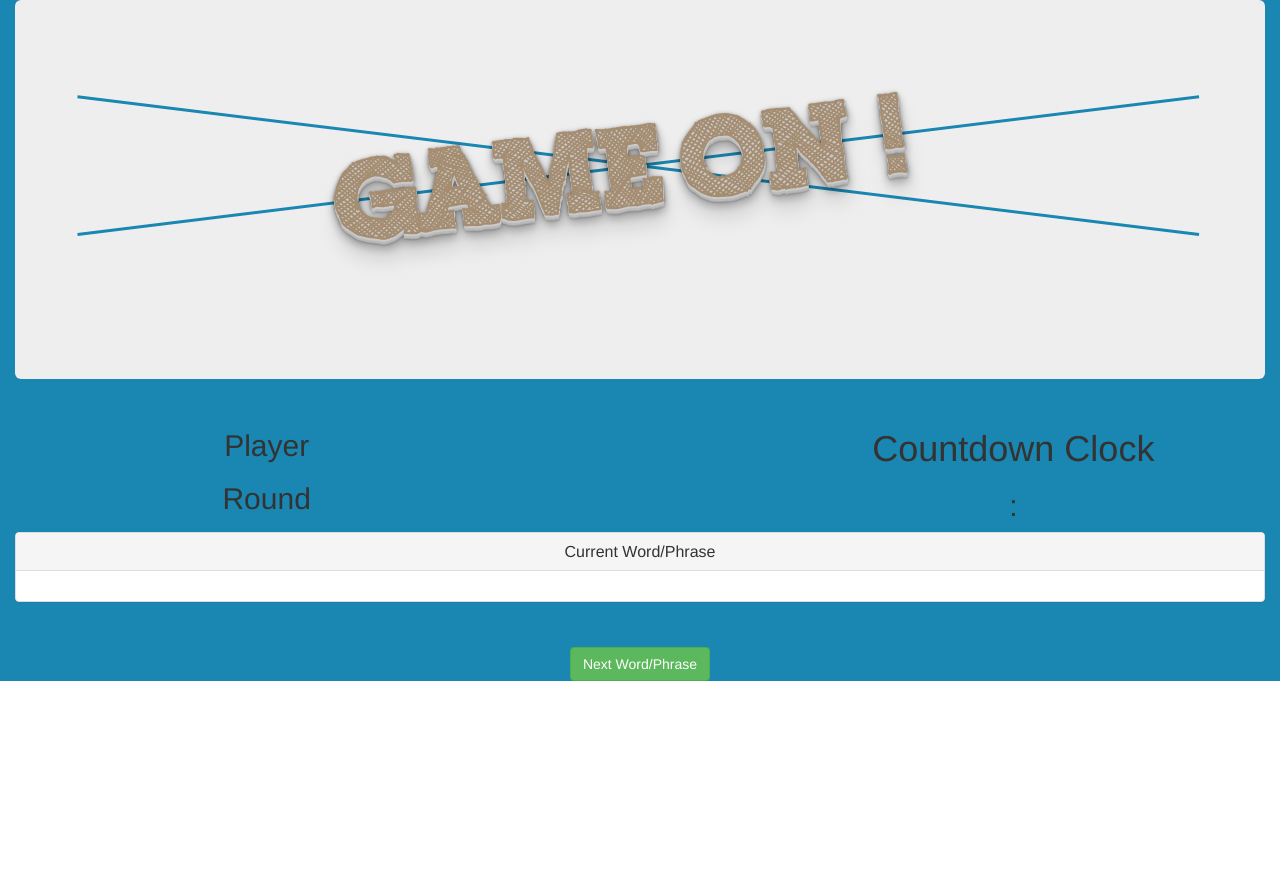
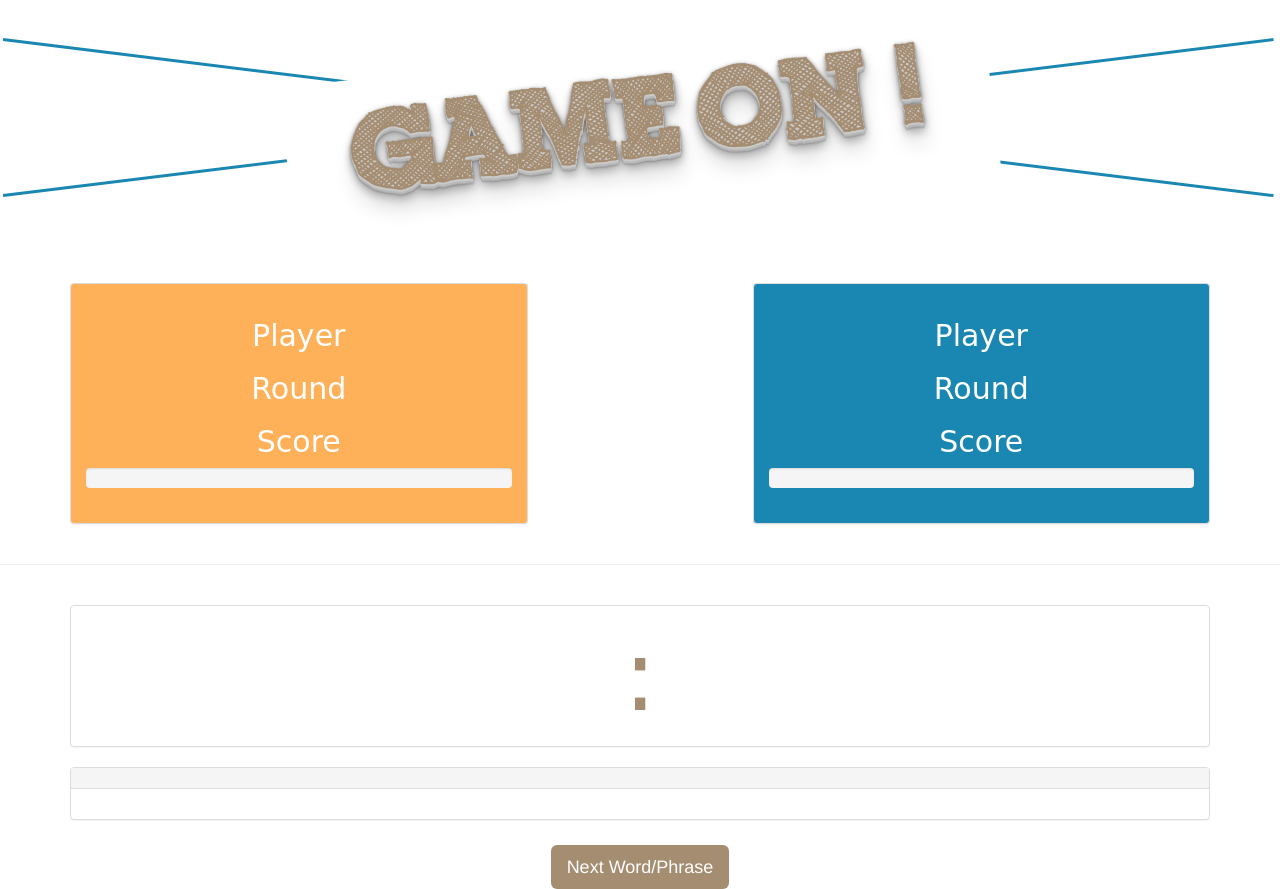
Before and after one commit to oregonized44/CatchPhrase, a plain HTML site: page game-play.html in a window 1280 px wide. Before the commit the page ends 800 px from the top, so only its background shows below. Drawn offline with nearby package versions, Linux system fonts and the light colour scheme; a web font is replaced by a local one.

Commit message:
add redesigned game play

```diff
--- a/css/styles.css
+++ b/css/styles.css
@@ -24,7 +24,7 @@ input {
 h1.title-font {
   font-family: 'Cabin Sketch', cursive;
   transform: rotate(-7deg);
-  font-size: 3.5em;
+  font-size: 5em;
   color: #A58D72;
   text-align: center;
   padding-top: 30px;
@@ -101,7 +101,7 @@ h2.title-font {
 }
 
 /*Full width and center everything*/
-.container {
+.container.home-container {
   text-align: center;
   width: 100%;
   background-color: #1A87B2;
@@ -113,9 +113,9 @@ ul {
 }
 
 /*Try to change dropdown button color*/
-select.btn {
+/*select.btn {
   background-color: red;
-}
+}*/
 
 /*Spacing between buttons*/
 button {
@@ -129,6 +129,61 @@ button {
    width: 67%;
    display: inline-block;
    margin-top: 30px;
+}
+
+/*Player Panels*/
+#player1-panel {
+  background-color: #FFB159;
+  text-align:center;
+  color:white;
+  font-weight: bold;
+  font-size: 22px;
+  font-family: 'Cabin Sketch', cursive;
+}
+#player2-panel {
+  background-color: #1A87B2;
+  text-align:center;
+  color: #fff;
+  font-weight: bold;
+  font-size: 22px;
+  font-family: 'Cabin Sketch', cursive;
+}
+
+/*Progress bar color*/
+.progress-bar.progress-bar-striped.progress-bar-team1 {
+  background-color: #1A87B2;
+}
+.progress-bar.progress-bar-striped.progress-bar-team2 {
+  background-color: #FFB159;
+}
+
+/*Timer and Phrase text and color*/
+h2#timer-text {
+  font-size: 100px;
+  text-align:center;
+  color: #A58D72;
+  font-family: 'Cabin Sketch', cursive;
+}
+div#phrase-text {
+  font-size: 100px;
+  text-align:center;
+  color: #A58D72;
+  font-family: 'Cabin Sketch', cursive;
+}
+
+
+/*Color switch on turn*/
+.panel-heading.team1 {
+  background-color: #FFB159;
+}
+.panel-heading.team1 {
+  background-color: #1A87B2;
+}
+
+button#next-word {
+  background-color: #A58D72;
+  border: #A58D72;
+  color: #fff;
 }
 /*
 COLOR SCHEME
--- a/game-play.html
+++ b/game-play.html
@@ -4,24 +4,65 @@
     <meta charset="utf-8">
     <link rel="stylesheet" href="http://maxcdn.bootstrapcdn.com/bootstrap/3.3.6/css/bootstrap.min.css">
     <link href="css/styles.css" rel="stylesheet" type="text/css">
+    <link href='https://fonts.googleapis.com/css?family=Cabin+Sketch' rel='stylesheet' type='text/css'>
     <title>Catch Phrase</title>
   </head>
   <body>
+    <!-- Title -->
+    <h1 class="title-font"><span class="white-background">&nbsp;&nbsp;Game On!</span></h1>
     <div class="container">
-      <div class="jumbotron">
-        <h1 class="title-font">Game On!</h1>
+      <div class="row">
+
+        <!-- Player 1 Panel -->
+        <div class="col-sm-5" >
+          <div class="panel panel-default" id="player1-panel">
+            <div class="panel-body">
+              <h2><span id="team1-name"></span></h2>
+              <h2>Player <span id="active-player"></span></h2>
+              <h2>Round <span id="round-num"></span></h2>
+              <h2>Score <span id="team1-score"></span></h2>
+              <div class="progress">
+                <div class="progress-bar progress-bar-striped progress-bar-team1" id="player1-progress-bar" role="progressbar" aria-valuenow="5" aria-valuemin="0" aria-valuemax="5">
+                  <span id="team1-score"></span>
+                </div>
+              </div>
+            </div>
+          </div>
+        </div>
+
+        <!-- Player 2 Panel -->
+        <div class="col-sm-5 col-sm-offset-2">
+          <div class="panel panel-default" id="player2-panel">
+            <div class="panel-body">
+              <h2><span id="team2-name"></span></h2>
+              <h2>Player <span id="active-player"></span></h2>
+              <h2>Round <span id="round-num"></span></h2>
+              <h2>Score <span id="team2-score"></span></h2>
+              <div class="progress">
+                <div class="progress-bar progress-bar-striped progress-bar-team2" id="player2-progress-bar" role="progressbar" aria-valuenow="5" aria-valuemin="0" aria-valuemax="5">
+                  <span id="team1-score"></span>
+                </div>
+              </div>
+            </div>
+          </div>
+        </div>
       </div>
+    </div>
+    <hr>
+
+    <div class="container">
       <div class="row">
-        <div class="col-sm-5">
-          <h2><span id="active-team"></span></h2>
-          <h2>Player <span id="active-player"></span></h2>
-          <h2>Round <span id="round-num"></span></h2>
-        </div>
-        <div class="col-sm-5 col-sm-offset-2">
-          <h1>Countdown Clock</h1>
+        <div class="col-sm-12">
           <div id="clockdiv">
             <div>
-              <h2><span class="minutes"></span>:<span class="seconds"></span></h2>
+              <h2 id="timer-text">
+                <div class="panel panel-default">
+                  <div class="panel-body">
+                    <span class="minutes"></span>:
+                    <span class="seconds"></span>
+                  </div>
+                </div>
+              </h2>
             </div>
           </div>
         </div>
@@ -32,24 +73,20 @@
         <div class="col-sm-12">
           <div class="panel panel-default">
             <div class="panel-heading">
-              <h3 class="panel-title">Current Word/Phrase</h3>
             </div>
-            <!-- <div class="panel-heading hidden">
-              <h3 class="panel-title">Verbal/Gesture</h3>
-            </div> -->
-            <div class="panel-body">
+            <div class="panel-body" id="phrase-text">
               <span id="phrase-display"><span>
             </div>
           </div>
-          <button id="next-word" class="btn btn-success" type="button" name="NextWord">Next Word/Phrase</button>
+          <button id="next-word" class="btn btn-lg  center-block" type="button" name="NextWord">Next Word/Phrase</button>
         </div>
       </div>
     </div>
 
     <script src="https://code.jquery.com/jquery-1.12.0.min.js"></script>
     <script src="js/scripts.js"></script>
-    <script src="js/businessLogic.js"></script>
-    <script src="js/gameplay.js"></script>
-
+    <!-- <script src="js/businessLogic.js"></script>
+    <script src="js/gamePlay.js"></script> -->
+<!-- HERE IS A COMMENT -->
   </body>
 </html>
```
Also changed, not shown: end-game.html (+1 -1 lines), index.html (+2 -1 lines), round-over.html (+1 -1 lines). Lines whose indentation alone changed are shown as unchanged.
